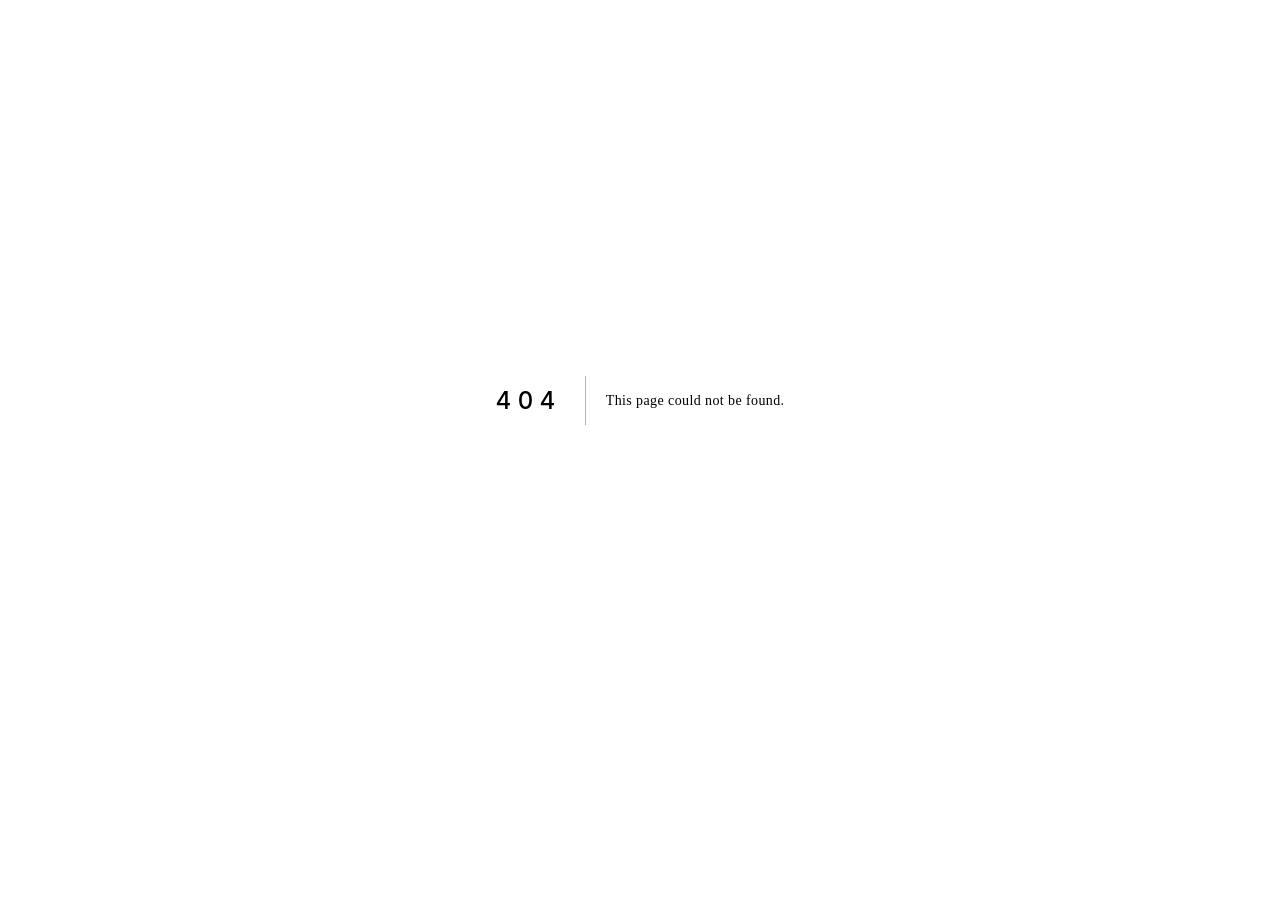
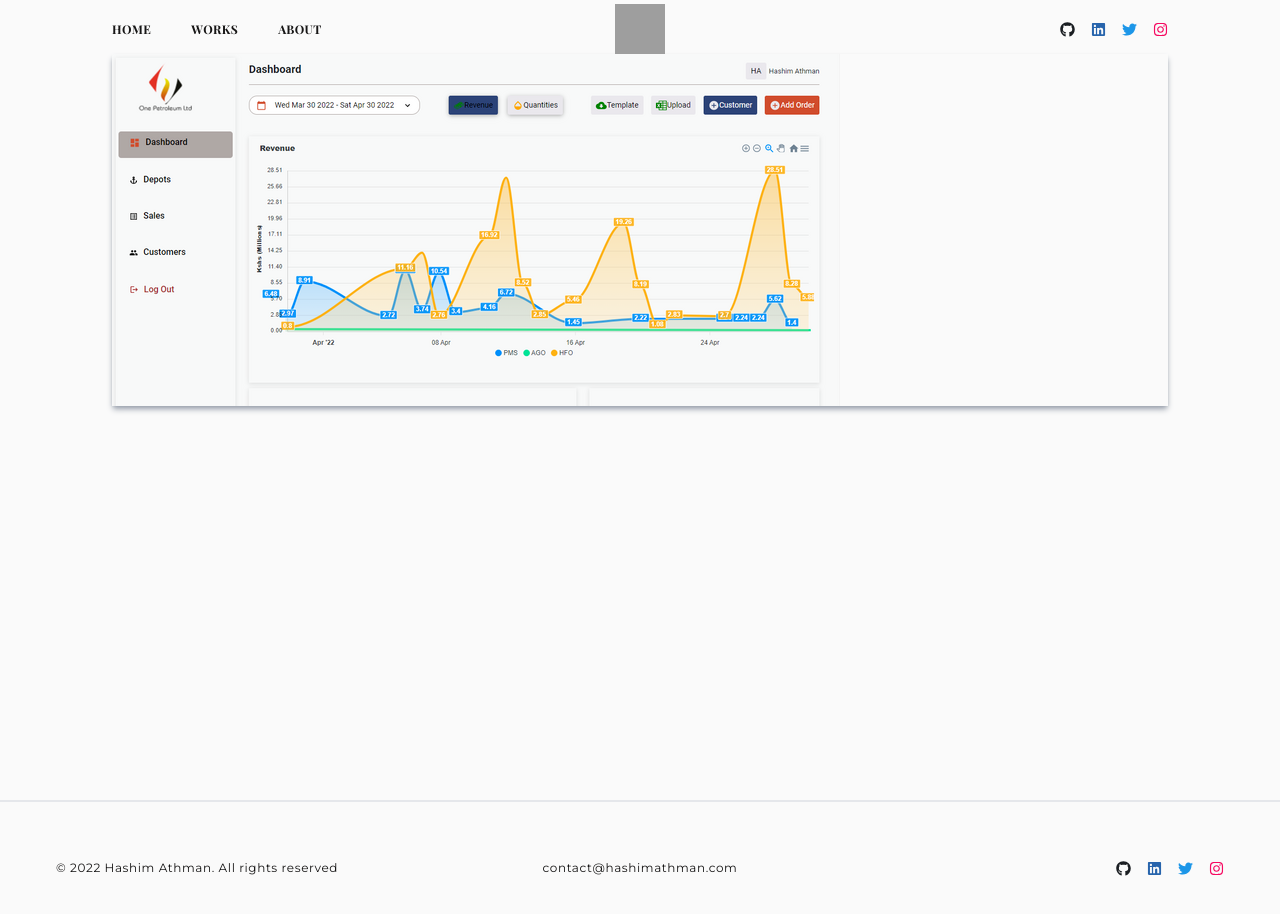
Before and after one commit to EarthmanAman/port, a Next.js app: page /opl_project in a window 1280 px wide. Before the commit this address had no page. Shown: the top 914 px of the page. Before the commit the page ends 800 px from the top, so only its background shows below. Built offline with nearby package versions, Linux system fonts and the light colour scheme; grey boxes are pictures that could not be loaded; a web font is replaced by a local one.

Commit message:
portfolio

```diff
--- /dev/null
+++ b/pages/opl_project.js
@@ -0,0 +1,27 @@
+import Image from 'next/image'
+
+import Footer from '../components/footer';
+import Header from '../components/head';
+import NavBar from '../components/home/nav';
+
+import OplScreen from "../public/assets/works/o.png"
+
+export default function Home() {
+
+    return (
+        <div>
+            <Header />
+
+            <div className='h-screen px-28 py-1'>
+                <NavBar />
+
+                <div className='w-full h-85 overflow-hidden shadow-md shadow-gray-400'>
+                    <Image src={OplScreen} alt="hero image" />
+                </div>
+            </div>
+
+            <Footer />
+
+        </div>
+    )
+}
--- a/pages/works.js
+++ b/pages/works.js
@@ -45,7 +45,7 @@ export default function Home() {
                 </motion.div>
 
                 <motion.div variants={fadeIn} className='grid md:grid-cols-3 gap-5 mb-5'>
-                    <Link href="/">
+                    <Link href="/opl_project">
                         <motion.div className='relative flex items-center justify-center h-auto w-full shadow-xl shadow-gray-400 rounded-xl group hover:bg-gradient-to-r from-[#5651e5] to-[#709dff] cursor-pointer'>
                             <Image src={OplScreen} alt="work 1" className='rounded-xl group-hover:opacity-10' />
                             <div className='hidden group-hover:block absolute top-[50%] left-[50%] translate-x-[-50%] translate-y-[-50%]'>
```
Also changed, not shown: public/assets/works/mft.png (added), public/assets/works/o.png (added).
